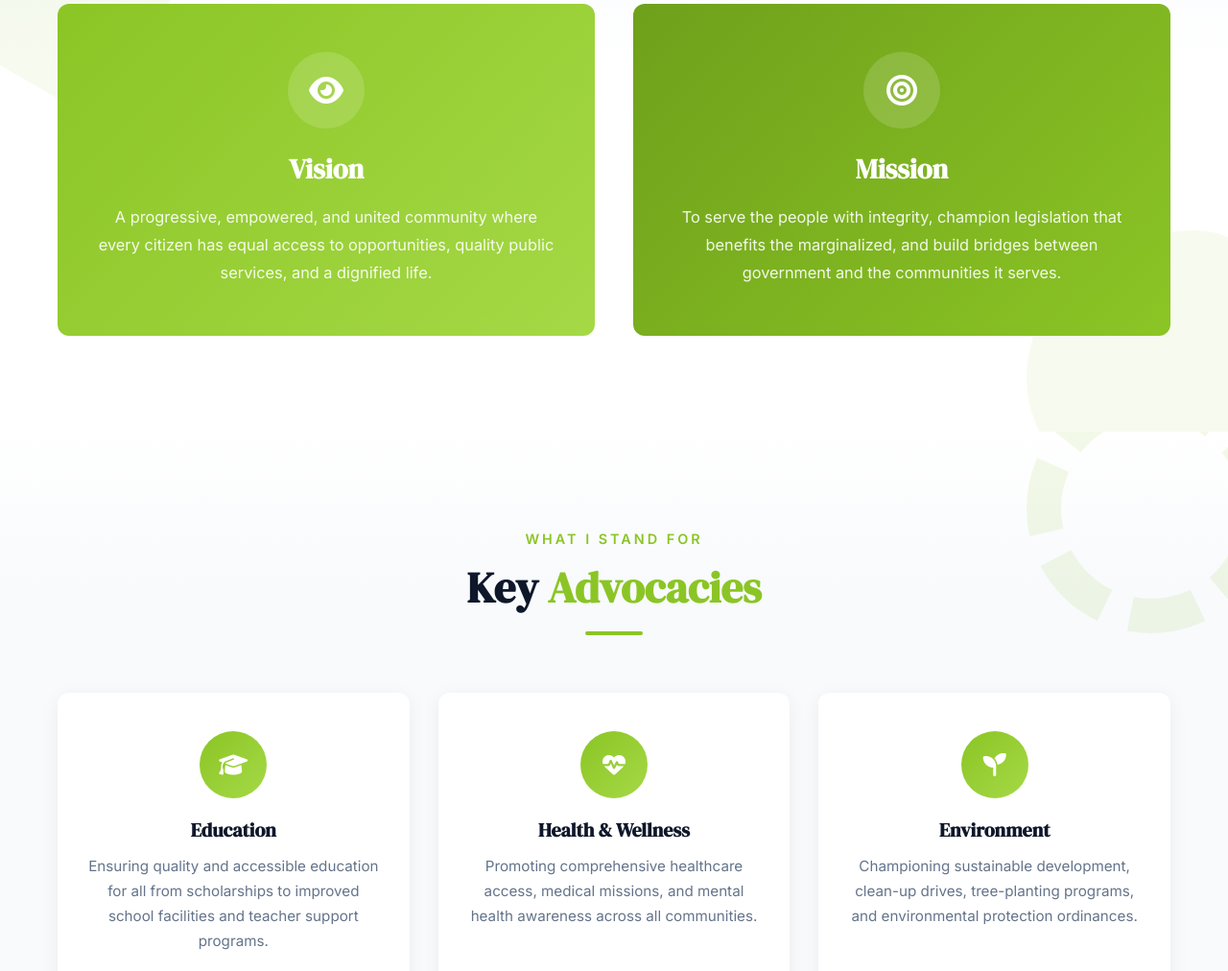
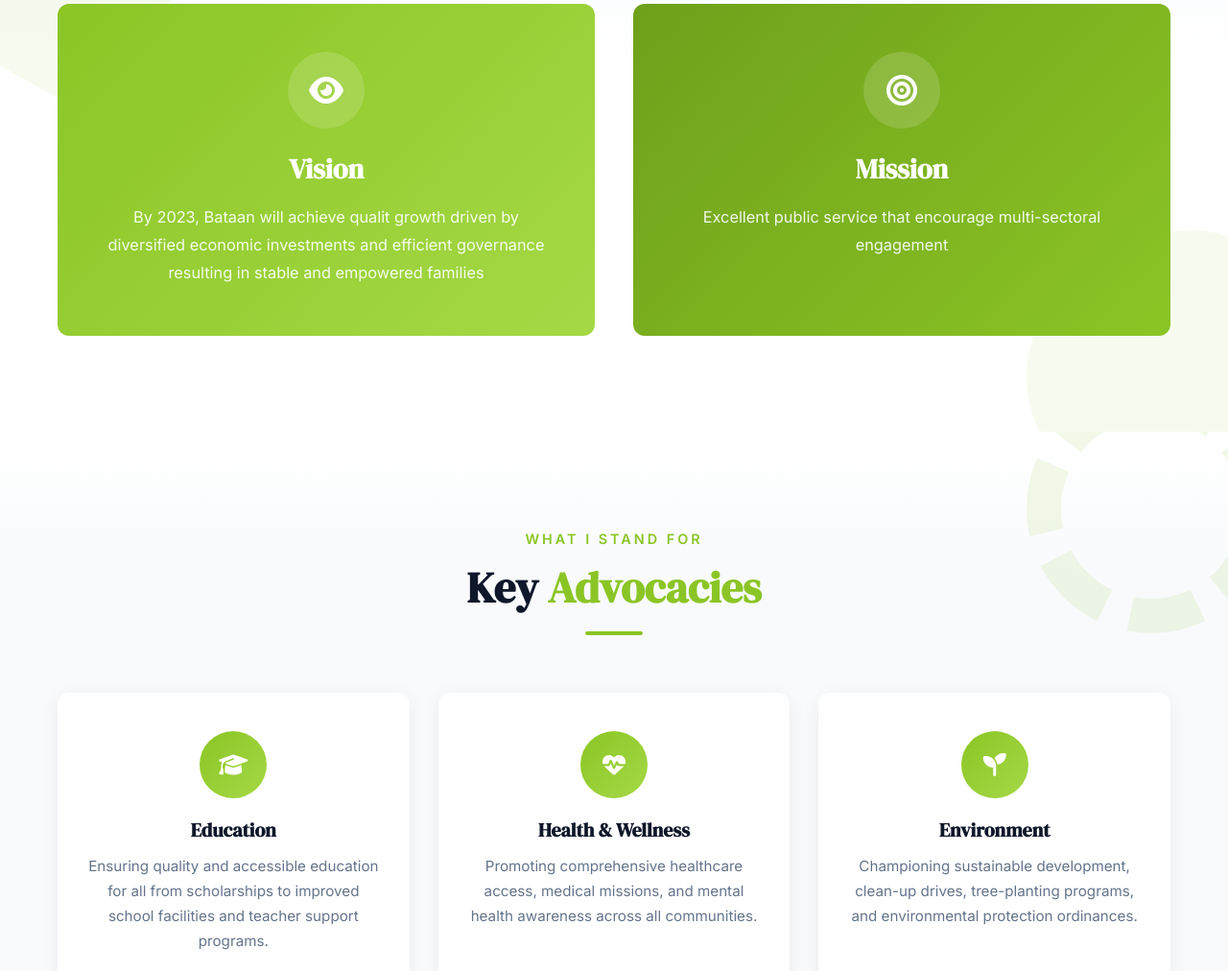
Before and after one commit to ochealean/BMpopoyPortfolio, a plain HTML site: page index.html in a window 1280 px wide. Shown: the part 6251-7263 px from the top of the page at 96% size. Drawn offline with Linux system fonts and the light colour scheme.

Commit message:
change ng mission and vision

```diff
--- a/index.html
+++ b/index.html
@@ -360,16 +360,14 @@
                     <div class="vm-icon"><i class="fas fa-eye"></i></div>
                     <h3>Vision</h3>
                     <p>
-                        A progressive, empowered, and united community where every citizen has
-                        equal access to opportunities, quality public services, and a dignified life.
+                        By 2023, Bataan will achieve qualit growth driven by diversified economic investments and efficient governance resulting in stable and empowered families
                     </p>
                 </div>
                 <div class="vm-card mission-card">
                     <div class="vm-icon"><i class="fas fa-bullseye"></i></div>
                     <h3>Mission</h3>
                     <p>
-                        To serve the people with integrity, champion legislation that benefits the
-                        marginalized, and build bridges between government and the communities it serves.
+                        Excellent public service that encourage multi-sectoral engagement
                     </p>
                 </div>
             </div>
```
